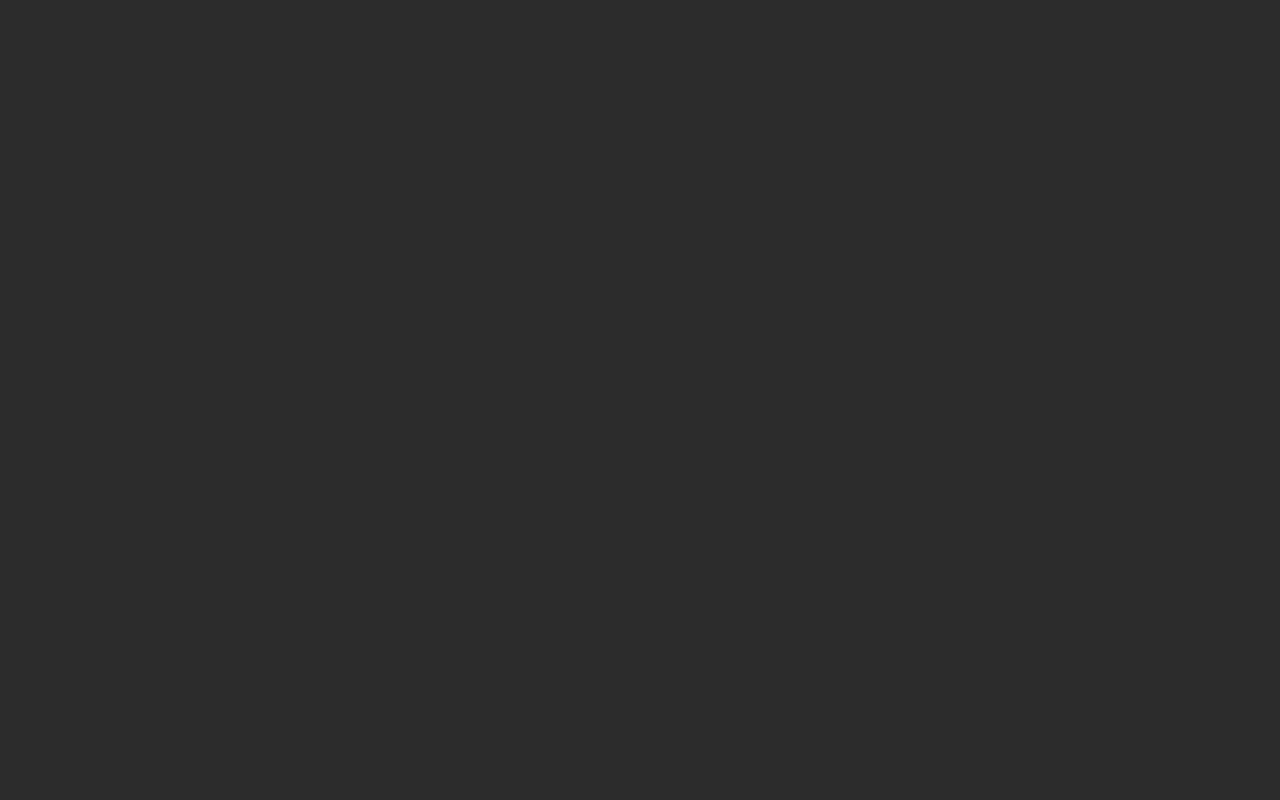
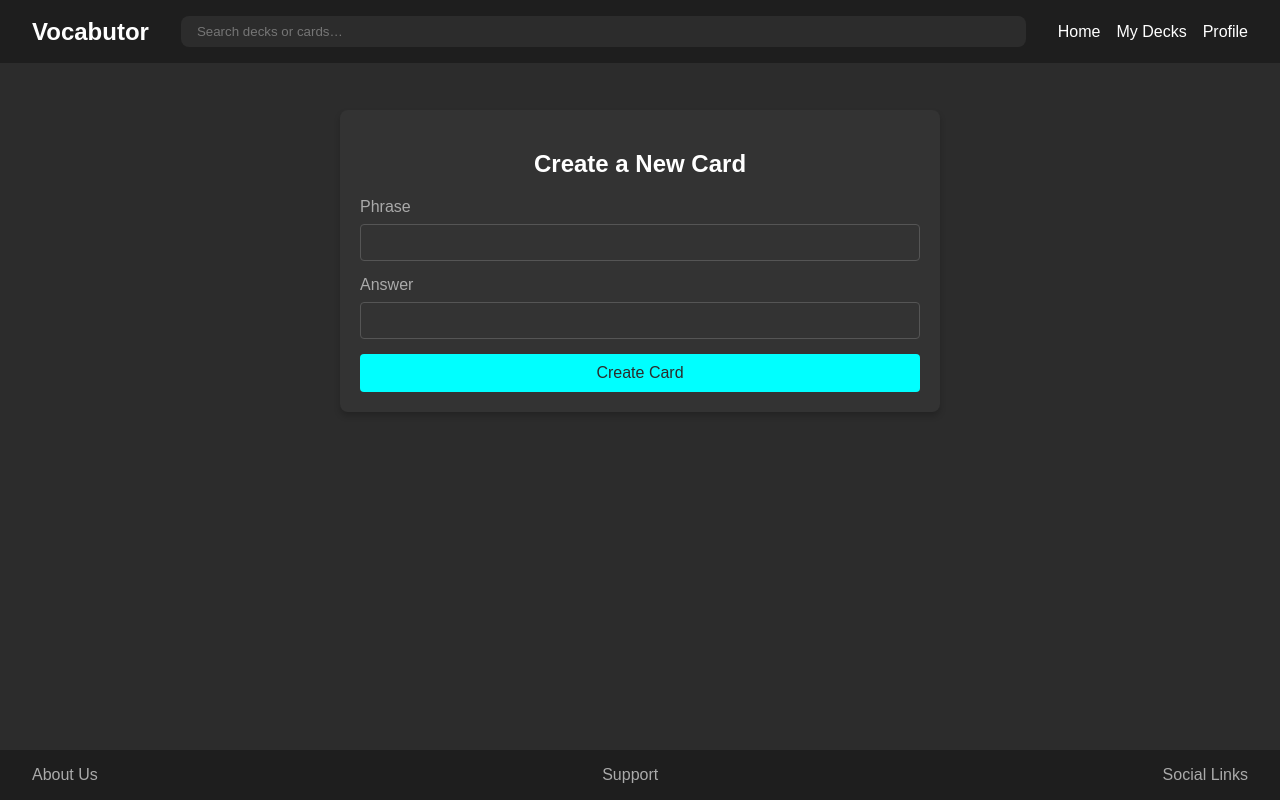
Before and after one commit to vocabutor/vocabutor-webclient, a React (Vite) app: page /cards/new in a window 1280 px wide. Before the commit this address had no page. Built offline with nearby package versions, Linux system fonts and the light colour scheme.

Commit message:
added card pages

```diff
--- /dev/null
+++ b/src/components/pages/cards/Cards.tsx
@@ -0,0 +1,104 @@
+import { useEffect, useState } from 'react';
+import { authCookie } from '../../../helpers/Cookies';
+import { CardDto } from '../../../helpers/CommonEntities';
+import { FontAwesomeIcon } from '@fortawesome/react-fontawesome'
+import { Link, useNavigate } from 'react-router-dom';
+import Flashcard from '../../Flashcard';
+import { faPlusCircle } from '@fortawesome/free-solid-svg-icons'
+
+export default function Cards() {
+
+    const navigate = useNavigate();
+
+    const [data, setData] = useState<CardDto[]>([]);
+    const [loading, setLoading] = useState<boolean>(true);
+    const [error, setError] = useState<string | null>(null);
+
+    const handleDelete = async (cardId: string) => {
+        const token = authCookie();
+        if (token == null) {
+            throw new Error("no auth token")
+        }
+        try {
+            const response = await fetch(`/api/v1/cards/${cardId}`, {
+                method: 'DELETE',
+                headers: {
+                    "Authorization": 'Bearer ' + token,
+                    "Content-Type": "application/json",
+                },
+            });
+            if (!response.ok) {
+                throw new Error(`Error: ${response.statusText}`);
+            }
+            fetchData();
+        } catch (err: any) {
+            alert("error:" + err)
+        }
+    };
+
+    const fetchData = async () => {
+        const token = authCookie();
+        if (token == null) {
+            throw new Error("no auth token")
+        }
+        try {
+            const response = await fetch("/api/v1/cards?size=20", {
+                headers: {
+                    "Authorization": 'Bearer ' + token,
+                    "Content-Type": "application/json",
+                },
+            });
+            if (!response.ok) {
+                throw new Error(`Error: ${response.statusText}`);
+            }
+            const result = await response.json();
+            setData(result.items);
+        } catch (err: any) {
+            setError(err.message);
+        } finally {
+            setLoading(false);
+        }
+    };
+
+    useEffect(() => {
+        fetchData();
+    }, []);
+
+    if (loading) return <div>Loading...</div>;
+    if (error) return <div>Error: {error}</div>;
+
+    return (
+        <div className="padded-container">
+            <div className='list-header-section'>
+                <h1 className='header-title'>Cards</h1>
+                <div className='list-header-actions'>
+                    <Link to="/cards/new">
+                        <button className="btn primary">
+                            New Card
+                            <FontAwesomeIcon icon={faPlusCircle} />
+                        </button>
+                    </Link>
+                </div>
+            </div>
+
+            <div className='flashcard-list'>
+            <>
+                    {data.map((item) => (
+                        <Flashcard
+                            key={item.id}
+                            title={item.phrase}
+                            description="Here goes some description for the card"
+                            onDetails={() => navigate(`/cards/${item.id}?source=cards`)}
+                            onDelete={() => handleDelete(item.id)}
+                        />
+                    ))}
+                    </>
+            </div>
+
+            <div className="sub-paged-list">
+                Displaying {data.length} of {data.length} items
+            </div>
+
+        </div>
+    );
+}
--- /dev/null
+++ b/src/components/pages/cards/new-card/NewCard.tsx
@@ -0,0 +1,87 @@
+import { useState } from "react";
+import classNames from "classnames";
+import { authCookie } from '../../../../helpers/Cookies';
+import { useNavigate } from 'react-router-dom';
+import { CardDto } from "../../../../helpers/CommonEntities";
+
+export default function NewCard() {
+
+    const navigate = useNavigate();
+
+    const [phrase, setPhrase] = useState<string>("");
+    const [answer, setAnswer] = useState<string>("");
+
+    const [loading, setLoading] = useState<boolean>(false);
+
+    const handleSubmit = async (e: React.FormEvent<HTMLFormElement>) => {
+        e.preventDefault();
+        setLoading(true);
+
+        const formData = {
+            phrase: phrase,
+            answer: answer,
+            languageId: 1, //TODO read from state and add tags other fields
+        };
+
+        const token = authCookie();
+        if (token == null) {
+            throw new Error("no auth token")
+        }
+
+        try {
+            const response = await fetch('/api/v1/cards', {
+                method: 'POST',
+                headers: {
+                    'Content-Type': 'application/json',
+                    'Authorization': 'Bearer ' + token
+                },
+                body: JSON.stringify(formData),
+            });
+
+            if (!response.ok) {
+                throw new Error(`Failed to submit: ${response.statusText}`);
+            }
+
+            const result: CardDto = await response.json();
+
+            navigate('/cards');
+        } catch (error) {
+            console.error('Error submitting form:', error);
+        } finally {
+            setLoading(false);
+        }
+    };
+
+    return (
+        <div className={classNames("form-container", { loading })}>
+            <form onSubmit={handleSubmit}>
+                <h2>Create a New Card</h2>
+
+                <label htmlFor="phrase">Phrase</label>
+                <input
+                    id="phrase"
+                    type="text"
+                    value={phrase}
+                    onChange={(e) => setPhrase(e.target.value)}
+                    required
+                    disabled={loading}
+                />
+
+                <label htmlFor="answer">Answer</label>
+                <input
+                    id="answer"
+                    type="text"
+                    value={answer}
+                    onChange={(e) => setAnswer(e.target.value)}
+                    required
+                    disabled={loading}
+                />
+
+                <button type="submit" className="submit-button" disabled={loading}>
+                    {loading ? "Submitting..." : "Create Card"}
+                </button>
+            </form>
+        </div>
+    );
+
+}
--- a/src/components/pages/home/sections/RecentCards.tsx
+++ b/src/components/pages/home/sections/RecentCards.tsx
@@ -1,3 +1,5 @@
+import { Link } from 'react-router-dom';
+
 function RecentCards() {
     return (
         <section className="home-main-section recent-items">
@@ -19,9 +21,11 @@ function RecentCards() {
             </div>
 
             <div className="show-all-container">
-                <button className="btn primary show-all-btn" onClick={() => window.location.href = '/cards'}>
-                    Show All
-                </button>
+                <Link to="/cards">
+                    <button className="btn primary show-all-btn">
+                        Show All
+                    </button>
+                </Link>
             </div>
         </section>
     );
--- a/src/main.tsx
+++ b/src/main.tsx
@@ -13,6 +13,8 @@ import Decks from './components/pages/decks/Decks.tsx';
 import NewDeck from './components/pages/decks/new-deck/NewDeck.tsx';
 import DeckCreated from './components/pages/decks/deck-created/DeckCreated.tsx';
 import DeckDetails from './components/pages/decks/deck-details/DeckDetails.tsx';
+import Cards from './components/pages/cards/Cards.tsx';
+import NewCard from './components/pages/cards/new-card/NewCard.tsx';
 
 createRoot(document.getElementById('root')!).render(
   <StrictMode>
@@ -25,6 +27,8 @@ createRoot(document.getElementById('root')!).render(
           <Route path="decks/new" element={<NewDeck />} />
           <Route path="decks/created" element={<DeckCreated />} />
           <Route path="decks/:deckId" element={<DeckDetails />} />
+          <Route path="cards" element={<Cards />} />
+          <Route path="cards/new" element={<NewCard/>} />
         </Route>
         <Route path="auth" element={<AuthLayout />}>
           <Route path="login" element={<Login />} />
```
